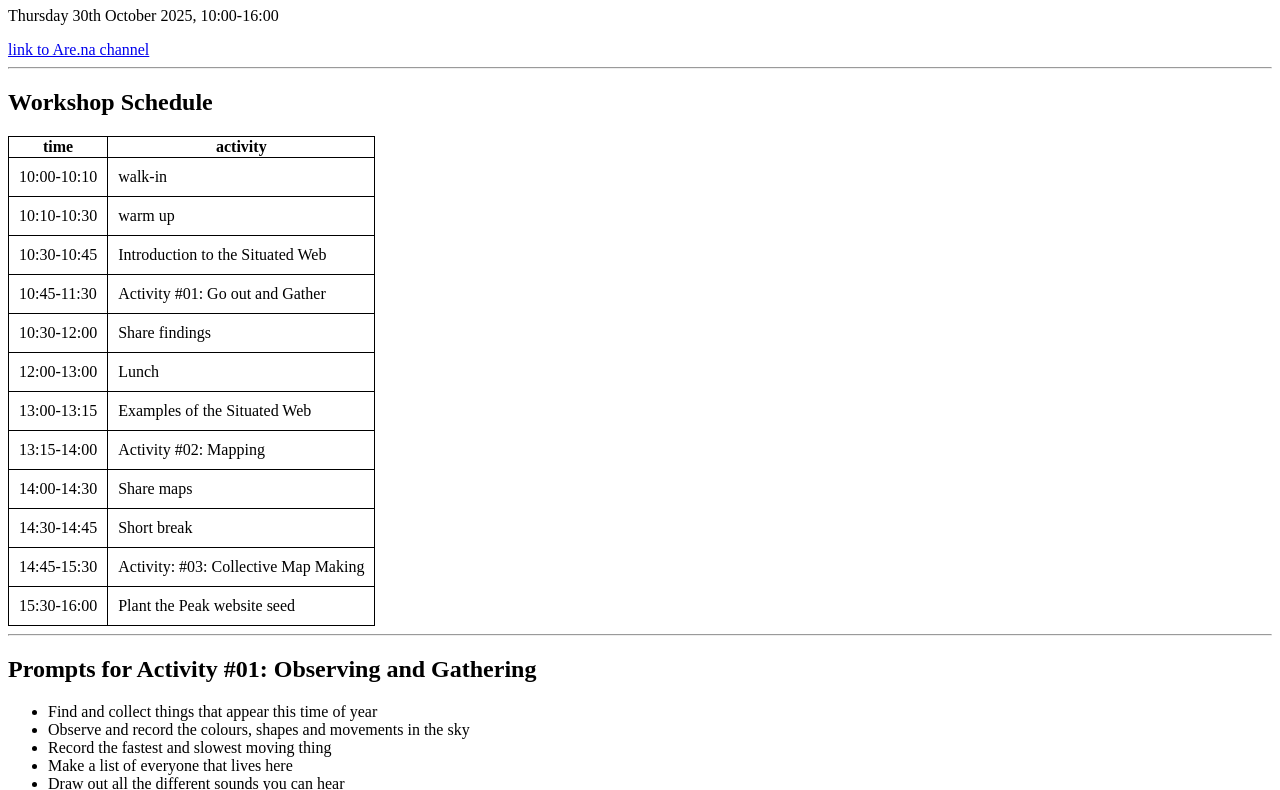
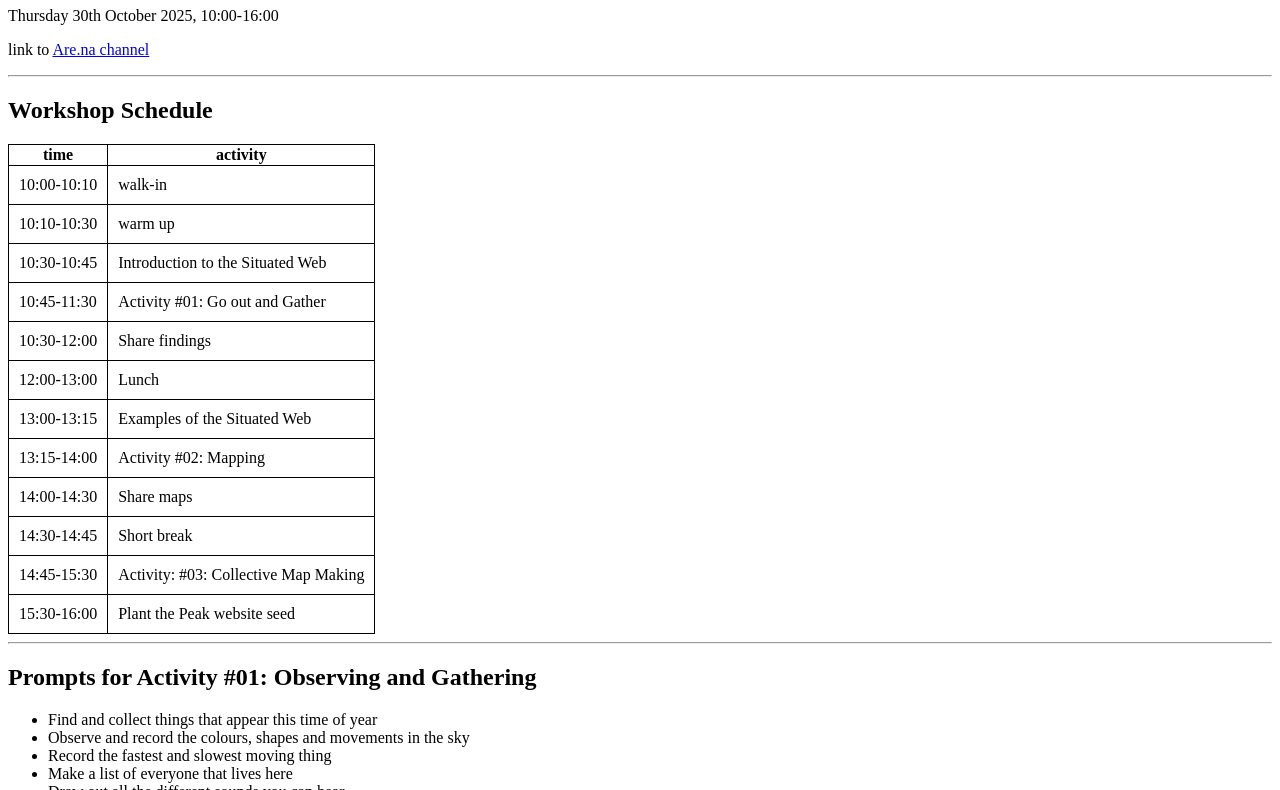
Before and after one commit to kirstenspruit/site-specific, a plain HTML site: page workshop/2025-peak/index.html in a window 1280 px wide. Shown: the part 73-863 px from the top of the page. Drawn offline with Linux system fonts and the light colour scheme.

Commit message:
Update index.html

```diff
--- a/workshop/2025-peak/index.html
+++ b/workshop/2025-peak/index.html
@@ -18,7 +18,7 @@
 <body>
     <h1>Situated Website Workshop with <a href="https://www.peakcymru.org/">Peak</a></h1>
     <p>Thursday 30th October 2025, 10:00-16:00</p>
-    <a href="https://www.are.na/site-specific/site-specific-peak">link to Are.na channel</a>
+    <p>link to <a href="https://www.are.na/site-specific/site-specific-peak">Are.na channel</a></p>
     <hr>
     <h2>Workshop Schedule</h2>
     <table>
```
